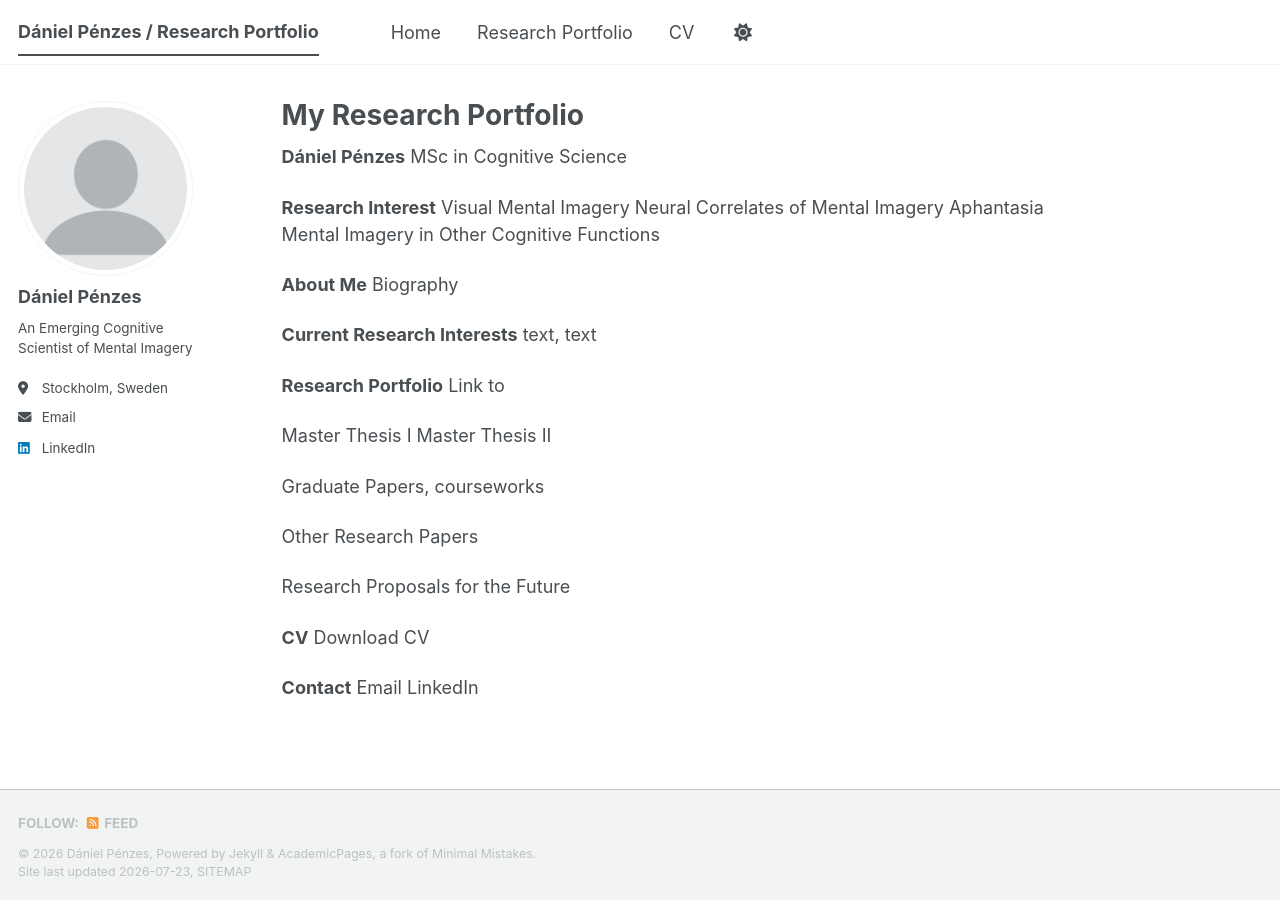
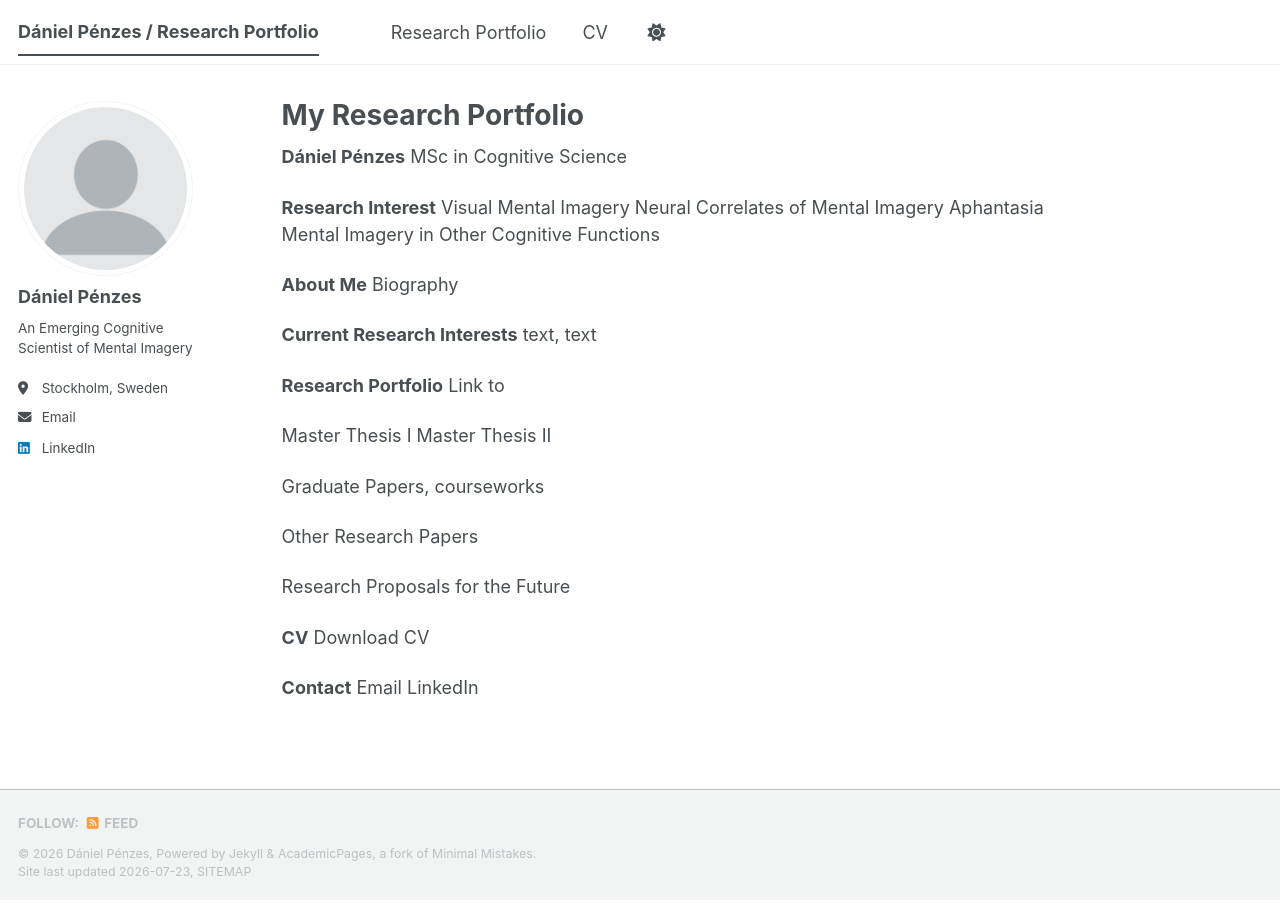
Before and after one commit to danielpenzes/danielpenzes.github.io, a Jekyll site: the page built from _pages/about.md, in a window 1280 px wide. Built offline with Jekyll 4.4.1, drawn with Linux system fonts in a browser that asks for light colours; a style sheet for code colours, icons or effects is not loaded.

Commit message:
Update navigation by removing 'Home' link
Removed 'Home' entry from the main navigation.

```diff
--- a/_data/navigation.yml
+++ b/_data/navigation.yml
@@ -8,9 +8,6 @@
 #      Markdown formatted page while the second is generated using JSON.
 
 main:
-  - title: "Home"
-    url: /publications/
-
   - title: "Research Portfolio"
     url: /talks/
 
```
